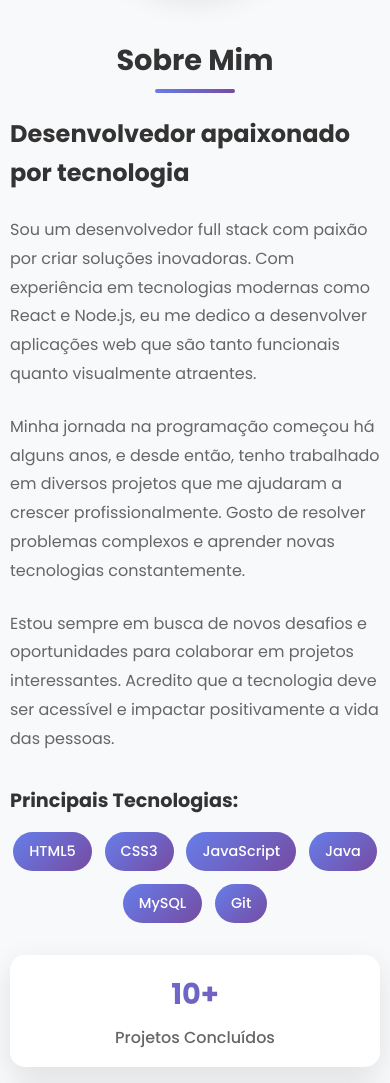
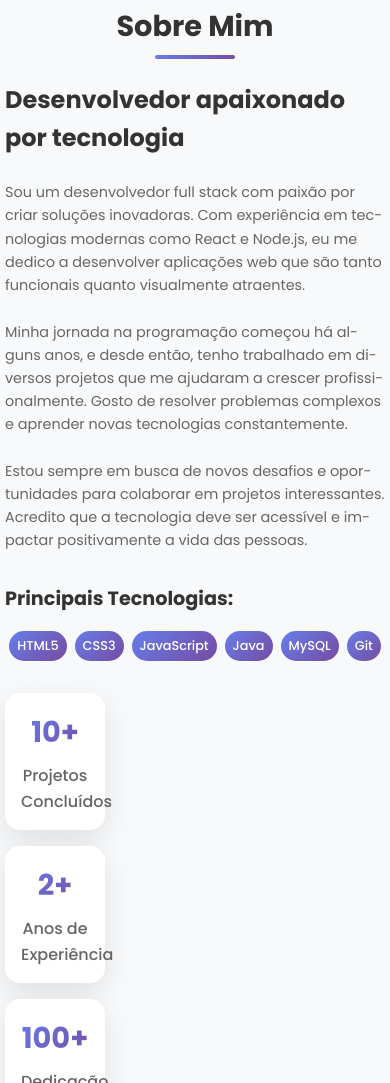
Before and after one commit to ArthurRodrigues0/Portifolio, a plain HTML site: page index.html in a window 390 px wide. Shown: the part 917-2000 px from the top of the page. Drawn offline with nearby package versions, Linux system fonts and the light colour scheme.

Commit message:
Update style.css

```diff
--- a/css/style.css
+++ b/css/style.css
@@ -307,6 +307,8 @@ section {
     color: var(--text-light);
     margin-bottom: 1.5rem;
     line-height: 1.8;
+    overflow-wrap: break-word;
+    hyphens: auto;
 }
 
 .skills {
@@ -747,6 +749,10 @@ section {
         font-size: 1rem;
     }
 
+    .about-text p {
+        font-size: 0.95rem;
+    }
+
     .home-buttons {
         justify-content: center;
         gap: 0.8rem;
@@ -764,14 +770,15 @@ section {
     }
 
     .about-stats {
-        flex-direction: row;
-        justify-content: space-around;
+        flex-direction: column;
         gap: 1rem;
+        justify-content: center;
     }
 
     .stat-item {
         padding: 1.5rem 1rem;
-        flex: 1;
+        flex: none;
+        max-width: 100px;
     }
 
     .stat-item h3 {
@@ -830,11 +837,12 @@ section {
     }
 
     .container {
-        padding: 0 15px;
+        padding: 0 10px;
     }
 
     .skills-list {
         justify-content: center;
+        flex-wrap: wrap;
     }
 
     .contact-items {
@@ -843,6 +851,10 @@ section {
 
     .contact-item {
         justify-content: center;
+    }
+
+    body {
+        -webkit-text-size-adjust: 100%; /* Previne zoom automático no iOS */
     }
 }
 
@@ -860,7 +872,12 @@ section {
     }
 
     .home-text p {
-        font-size: 0.95rem;
+        font-size: 0.9rem;
+    }
+
+    .about-text p {
+        font-size: 0.9rem;
+        line-height: 1.6;
     }
 
     .btn {
@@ -881,7 +898,7 @@ section {
     }
 
     .about-text p {
-        font-size: 1rem;
+        font-size: 0.9rem;
     }
 
     .about-stats {
@@ -910,7 +927,7 @@ section {
     }
 
     .project-info p {
-        font-size: 0.95rem;
+        font-size: 0.9rem;
     }
 
     .tech-tag {
@@ -954,7 +971,7 @@ section {
     }
 
     .container {
-        padding: 0 10px;
+        padding: 0 5px;
     }
 
     section {
@@ -964,6 +981,15 @@ section {
     .image-container {
         width: 250px;
         height: 250px;
+    }
+
+    .skills-list {
+        gap: 0.5rem;
+    }
+
+    .skill-tag {
+        font-size: 0.8rem;
+        padding: 0.3rem 0.5rem;
     }
 }
 
```
